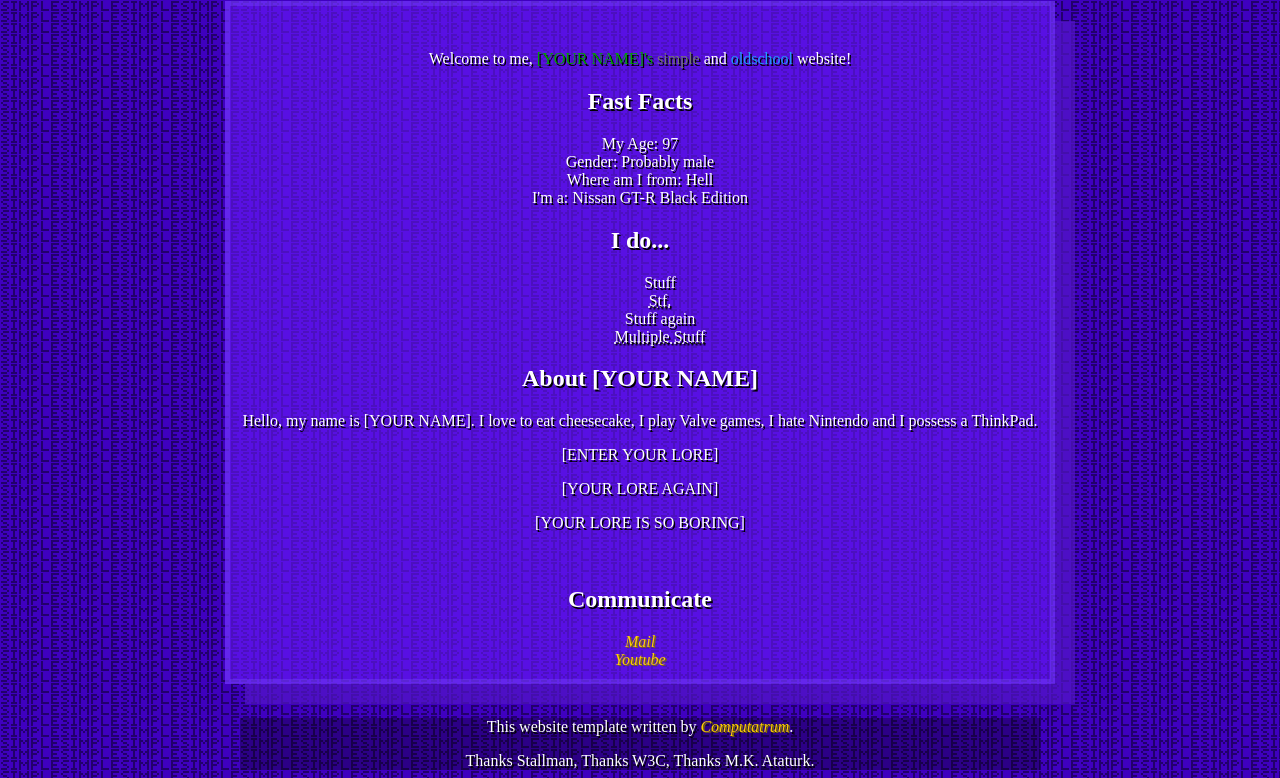
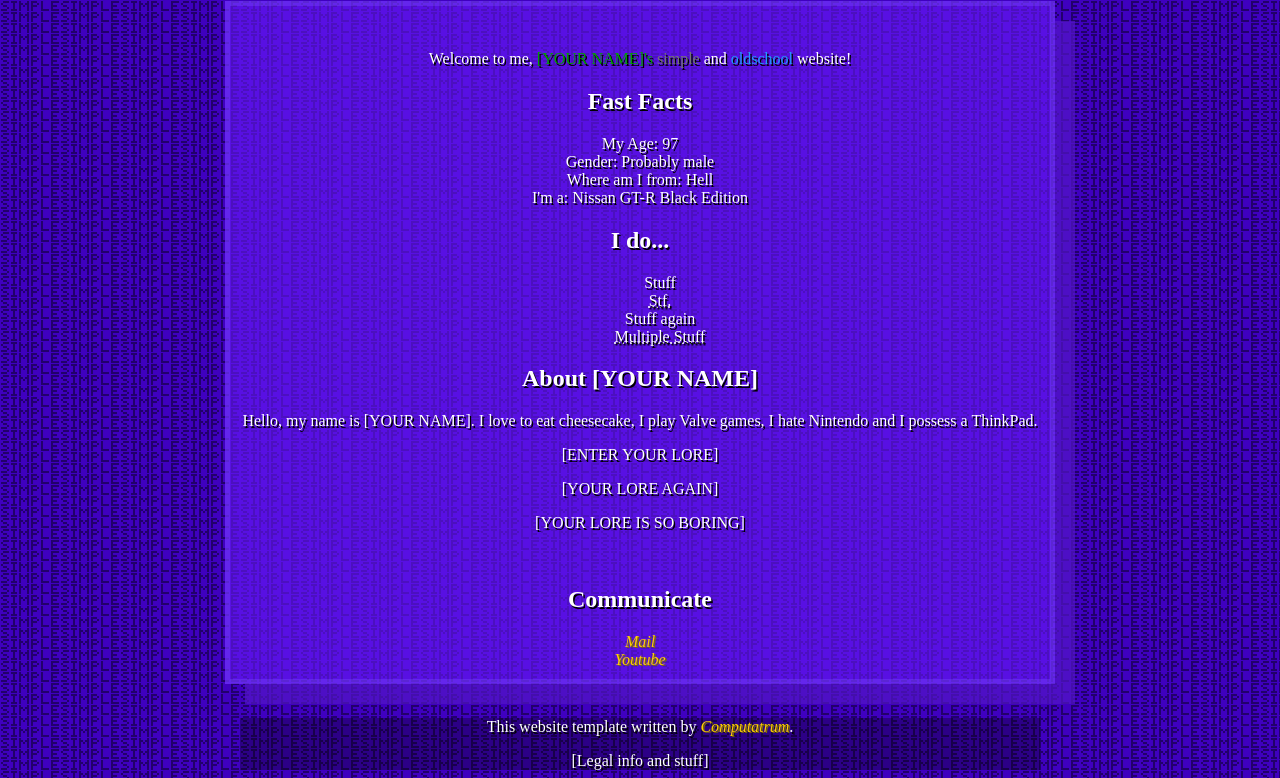
Before and after one commit to Computatrum42/SimpleBoard, a plain HTML site: page index.html in a window 1280 px wide. Shown: the part 297-1075 px from the top of the page. Drawn offline with Linux system fonts and the light colour scheme.

Commit message:
Update index.html

```diff
--- a/index.html
+++ b/index.html
@@ -53,7 +53,7 @@
         <br>
         <div class="mid" id="copyright">
             <p>This website template written by <a href="https://computatrum.neocities.org">Computatrum</a>.</p>
-            Thanks Stallman, Thanks W3C, Thanks M.K. Ataturk.
+            [Legal info and stuff]
         </div>
 
     </body>
```
